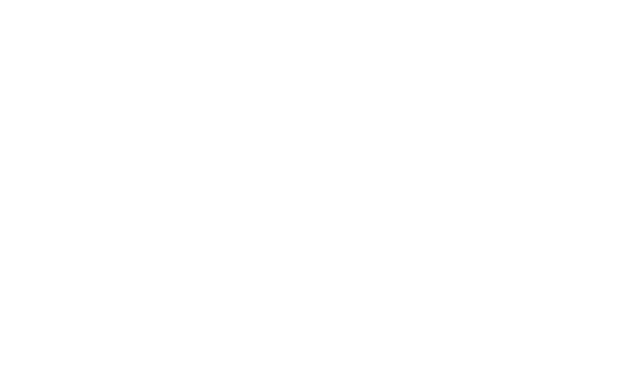
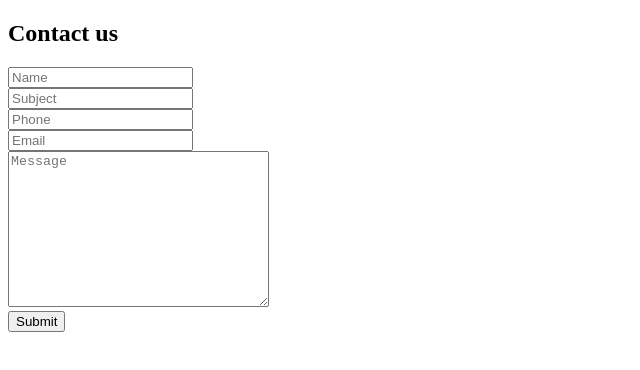
Before and after one commit to Stefan8412/Contact-Us-Form, a plain HTML site: page index.html in a window 1280 px wide. Shown: the whole page, without its empty margins (0-640 px from the left). Drawn offline with Linux system fonts and the light colour scheme.

Commit message:
form created

```diff
--- a/index.html
+++ b/index.html
@@ -3,9 +3,32 @@
 <head>
     <meta charset="UTF-8">
     <meta name="viewport" content="width=device-width, initial-scale=1.0">
-    <title>Document</title>
+    <title>Contact us</title>
 </head>
 <body>
+    <div class="wrapper">
+    <h2>Contact us</h2>
+    <div id="error_message"></div>
+    <form id="myform">
+    <div class="input_field">
+        <input type="text" placeholder="Name" id="name">
+    </div>
+    <div class="input_field">
+        <input type="text" placeholder="Subject" id="subject">
+    </div>
+    <div class="input_field">
+        <input type="text" placeholder="Phone" id="phone">
+    </div>
+    <div class="input_field">
+        <input type="text" placeholder="Email" id="email">
+    </div>
+    <div class="input_field">
+ <textarea id="message" placeholder="Message" cols="30" rows="10"></textarea>
+    </div>
+    <div class="btn"></div>
+    <input type="submit">
+    </form>
+</div>
 
 </body>
 </html>
```
